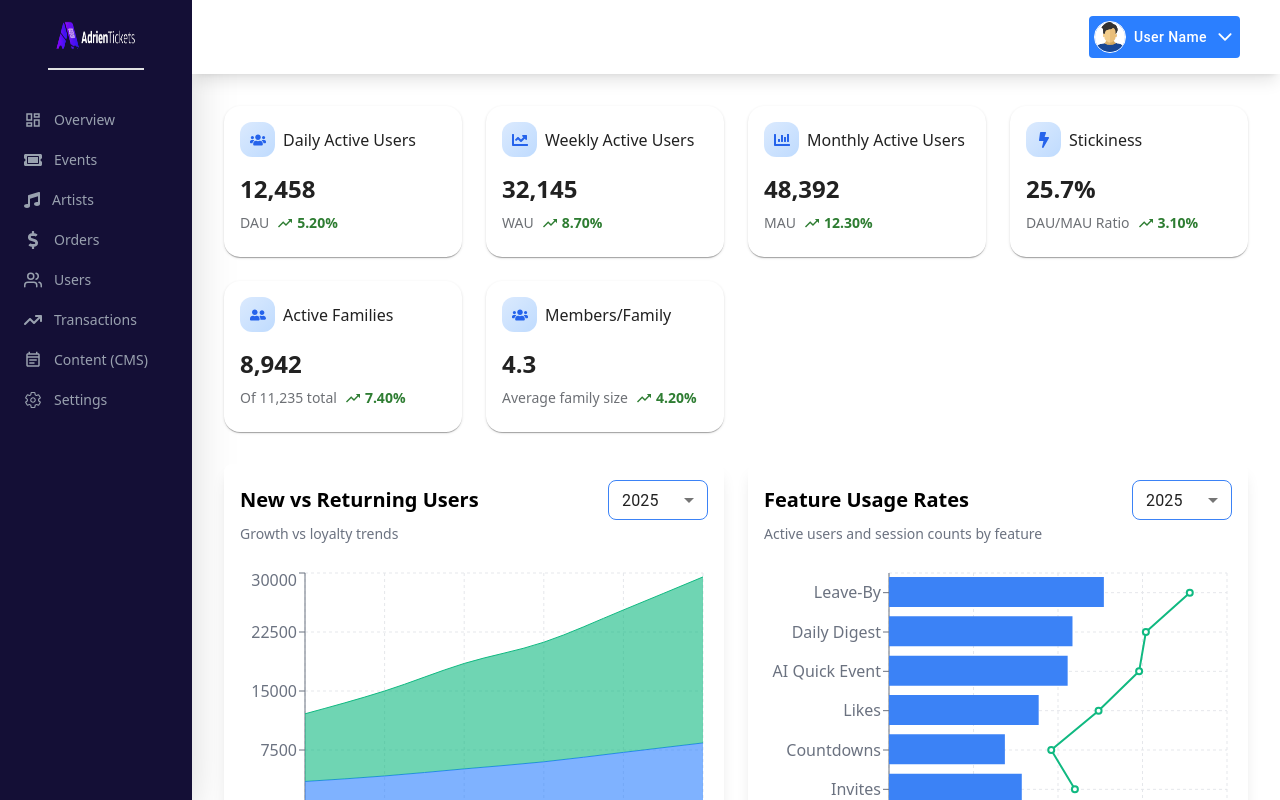
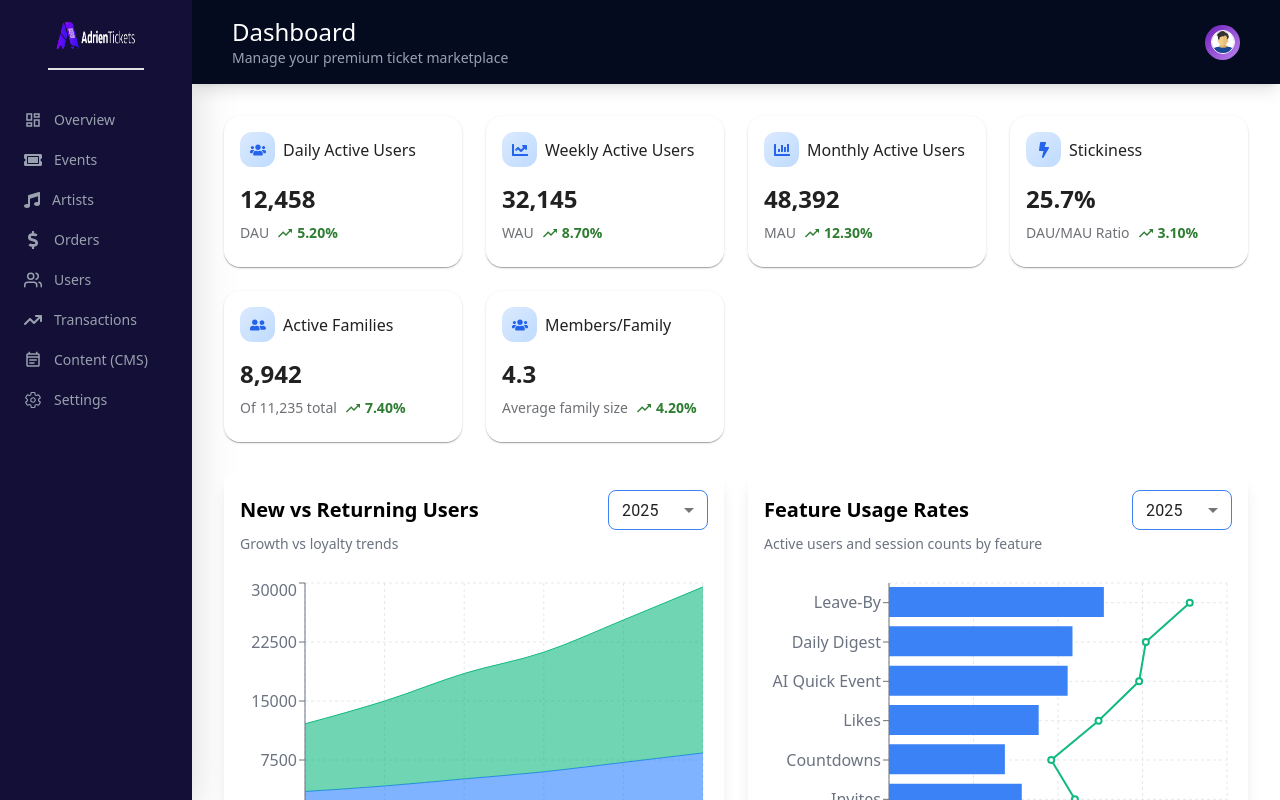
Before and after one commit to sparktechagency/ticket-booking-dashboard, a React (Vite) app: page / in a window 1280 px wide. Built offline with nearby package versions, Linux system fonts and the light colour scheme.

Commit message:
Fixed Top bar

```diff
--- a/src/components/Shared/Header.jsx
+++ b/src/components/Shared/Header.jsx
@@ -1,7 +1,7 @@
 import React, { useState } from "react";
 import { PiBellSimpleRingingBold } from "react-icons/pi";
 
-import { Link, useNavigate } from "react-router-dom";
+import { Link, useLocation, useNavigate } from "react-router-dom";
 import { Menu, MenuItem, Button } from "@mui/material";
 import { IoIosArrowDown } from "react-icons/io";
 import profileImg from "../../../public/Images/profile.png";
@@ -10,6 +10,7 @@ export default function Header() {
   const [dropdownMenu, setDropdownMenu] = useState(null);
   const [open, setOpen] = useState(false);
   const navigate = useNavigate();
+  const location = useLocation();
 
   const handleProfileClick = (event) => {
     setDropdownMenu(event.currentTarget);
@@ -26,8 +27,30 @@ export default function Header() {
     handleClose();
   };
 
+  const routeTitles = {
+    "/overview": "Overview",
+    "/events": "Events",
+    "/artists": "Artists",
+    "/orders": "Orders",
+    "/users": "Users",
+    "/transactions": "Transactions",
+    "/content-management": "Content Management",
+    "/settings": "Settings",
+  };
+
+  const route = routeTitles[location.pathname] || "Dashboard";
+
   return (
-    <div className="flex items-center justify-end w-full px-10 py-4  bg-white shadow-lg">
+    <div className="flex items-center justify-between w-full px-10 py-4  bg-[#040b1f] shadow-lg">
+      <div>
+        <h1 className="text-2xl text-white font-medium">
+          {/* {navigationItems.find((item) => item.id === activeTab)?.label} */}
+          {route}
+        </h1>
+        <p className="text-sm text-[#99a1af] font-sans">
+          Manage your premium ticket marketplace
+        </p>
+      </div>{" "}
       <div className="flex items-center gap-4">
         {/* <div className="text-white">
           <Link to="/notifications">
@@ -36,25 +59,28 @@ export default function Header() {
         </div> */}
         <Button
           sx={{
-            bgcolor: "#2B7FFF",
-            textTransform: "none",
-            padding: "5px",
-            width: "100%",
-            float: "right",
+            minWidth: 0, // important to avoid default MUI width
+            width: 35,
+            height: 35,
+            padding: 0,
+            borderRadius: "50%",
+            background: "linear-gradient(135deg, #6d1db9, #bd85f1)",
+            display: "flex",
+            alignItems: "center",
+            justifyContent: "center",
+            "&:hover": {
+              background: "linear-gradient(135deg, #bd85f1, #6d1db9)",
+            },
           }}
           onClick={handleProfileClick}
-          variant="text"
         >
-          <div className="flex items-center gap-2">
-            <img
-              src={profileImg}
-              alt=""
-              className="size-8 rounded-full border border-white"
-            />
-            <p className="text-white font-medium">User Name</p>
-            <IoIosArrowDown fontSize={20} color="white" />
-          </div>
+          <img
+            src={profileImg}
+            alt="Profile"
+            className="h-6 w-6 rounded-full border border-white"
+          />
         </Button>
+
         <Menu
           anchorEl={dropdownMenu}
           open={open}
```
